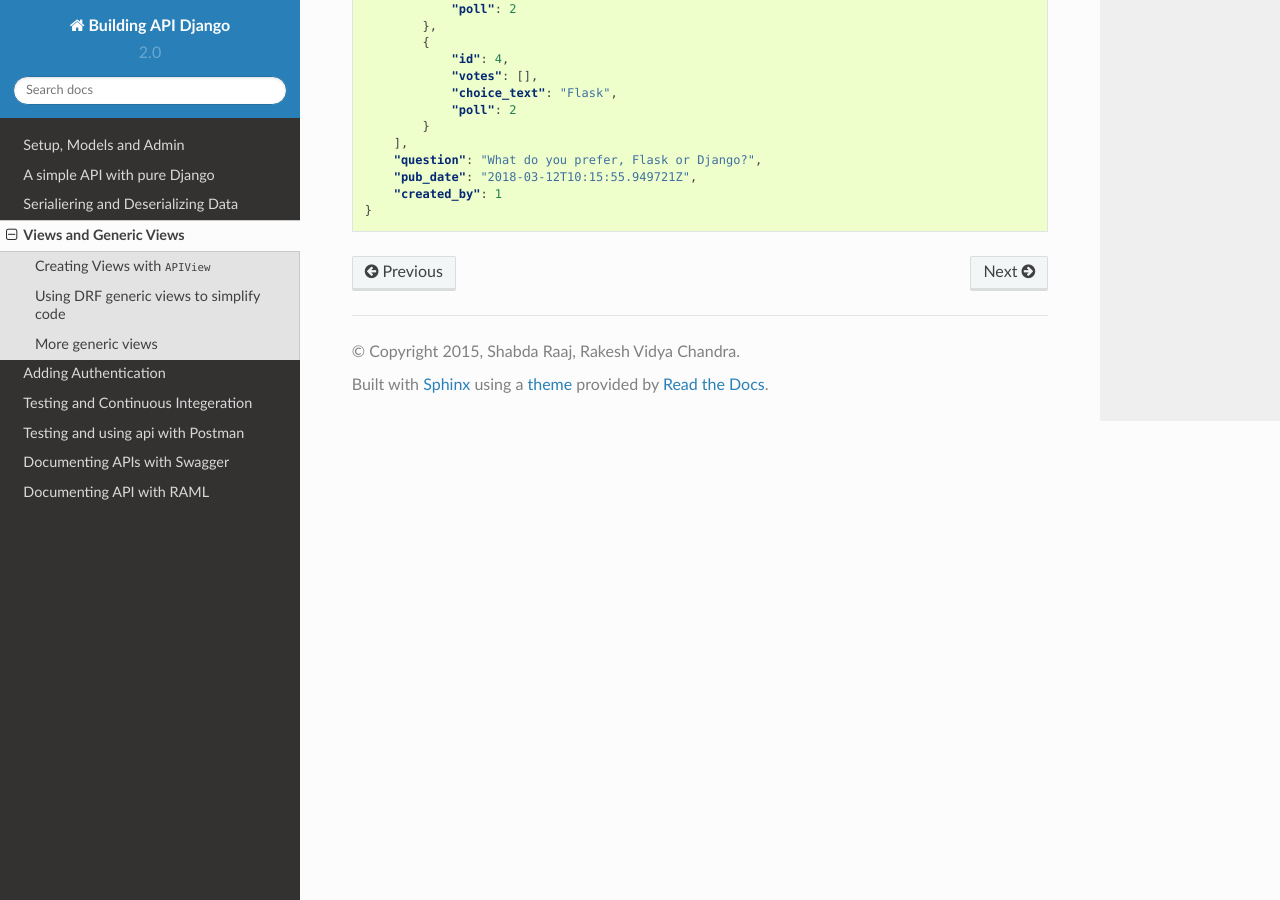
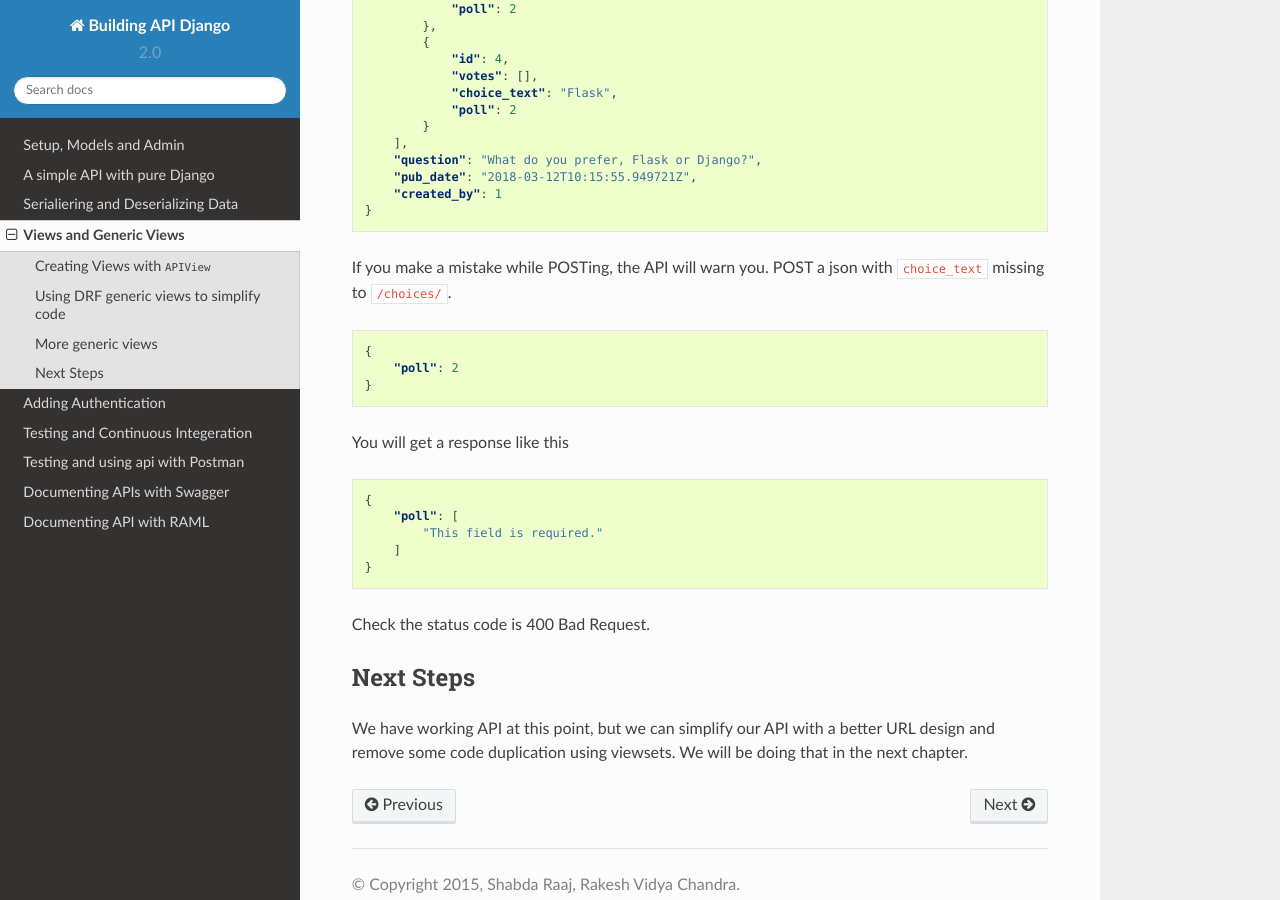
Before and after one commit to agiliq/building-api-django, a Sphinx documentation site: the page built from docs/views-and-generic-views.rst, in a window 1280 px wide and 900 px high, scrolled down 6202 px. Built offline with Sphinx 7.4.7 and the Read the Docs theme 2.0.0, drawn with Linux system fonts in a browser that asks for light colours.

Commit message:
Added detaisl on next chapter

```diff
--- a/docs/views-and-generic-views.rst
+++ b/docs/views-and-generic-views.rst
@@ -264,3 +264,28 @@ You can also retrieve the :code:`Poll` to by doing a :code:`GET` to :code:`/poll
         "pub_date": "2018-03-12T10:15:55.949721Z",
         "created_by": 1
     }
+
+If you make a mistake while POSTing, the API will warn you. POST a json with :code:`choice_text` missing to :code:`/choices/`.
+
+.. code-block:: json
+
+    {
+        "poll": 2
+    }
+
+You will get a response like this
+
+.. code-block:: json
+
+    {
+        "poll": [
+            "This field is required."
+        ]
+    }
+
+Check the status code is 400 Bad Request.
+
+Next Steps
+--------------
+
+We have working API at this point, but we can simplify our API with a better URL design and remove some code duplication using viewsets. We will be doing that in the next chapter.
```
